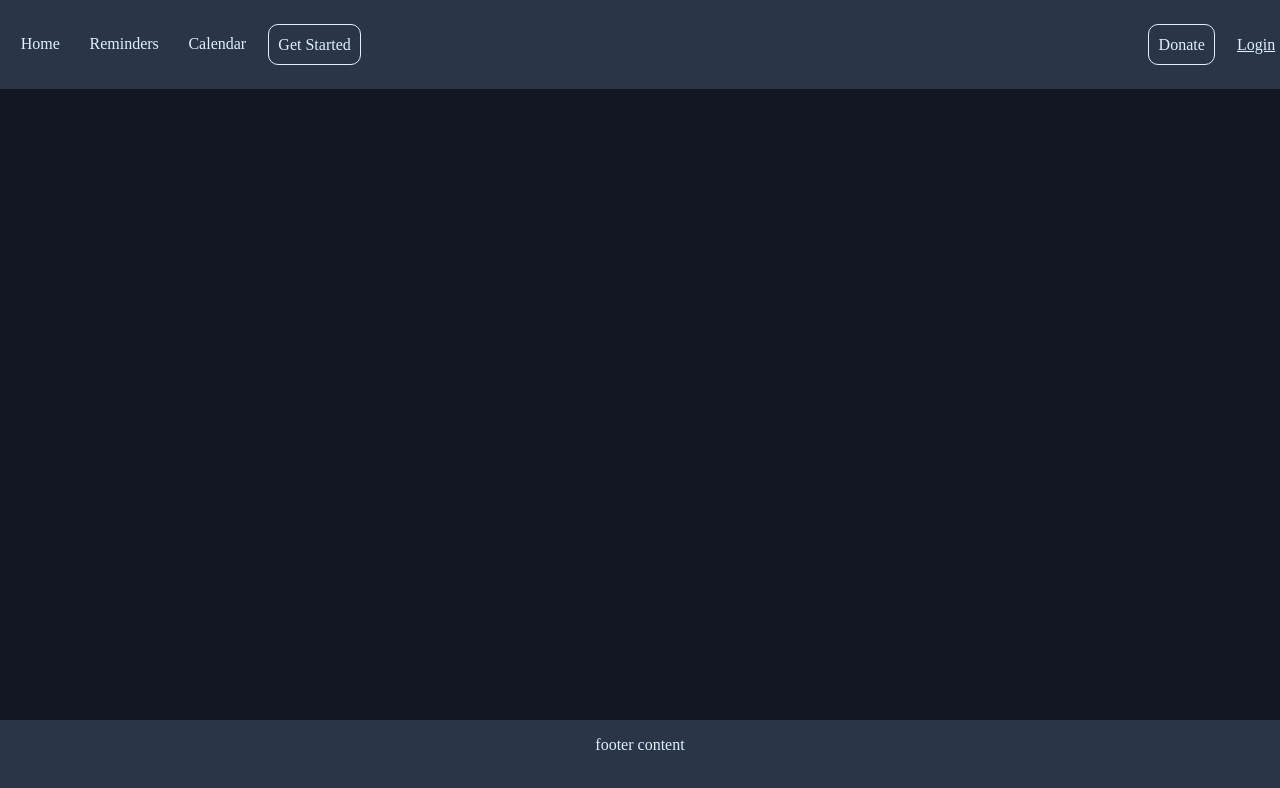
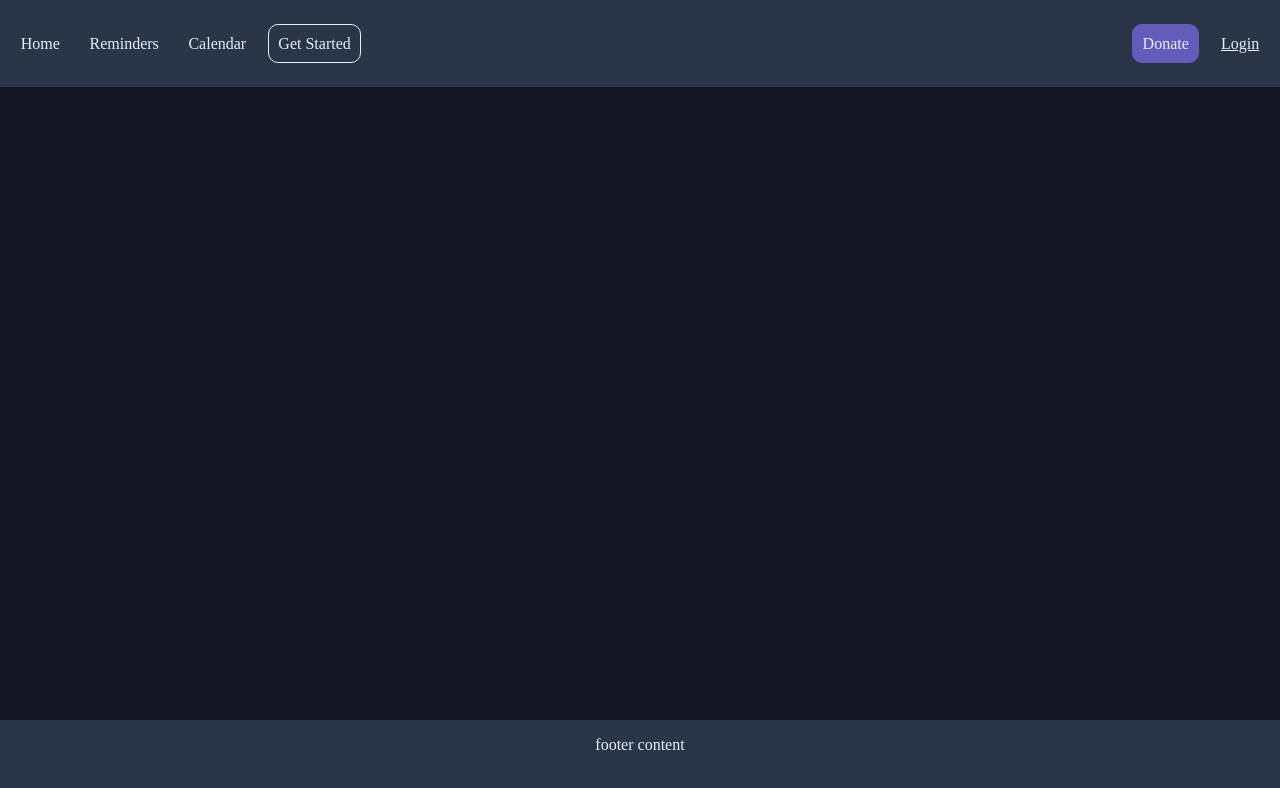
Before and after one commit to Dukky0/Website-Practice, a plain HTML site: page Practice 1/index.html in a window 1280 px wide. Drawn offline with Linux system fonts and the light colour scheme.

Commit message:
moved nav tags to link

```diff
--- a/Practice 1/index.html
+++ b/Practice 1/index.html
@@ -10,16 +10,17 @@
                 <header class="sticky">
                     <nav id="nav-left">
                         <ul>
-                            <li id="home-btn" class="nav-btn btn-padding nav-left"><a class="btn-content" href="./index.html">Home</a></li>
-                            <li id="reminders-btn" class="nav-btn btn-padding nav-left"><a class="btn-content" href="./reminders.html">Reminders</a></li>
-                            <li id="calendar-btn" class="nav-btn btn-padding nav-left"><a class="btn-content" href="./calendar.html">Calendar</a></li>
-                            <li id="setup-btn" class="nav-btn btn-padding rnd-btn-style nav-left"><a href="" target="_blank">Get Started</a></li>
+                            <li class="btn-padding"><a id="home-btn" class="nav-btn btn-content nav-left" href="./index.html">Home</a></li>
+                            <li class="btn-padding"><a id="reminders-btn" class="nav-btn btn-content nav-left" href="./reminders.html">Reminders</a></li>
+                            <li class="btn-padding"><a id="calendar-btn" class="nav-btn btn-content nav-left" href="./calendar.html">Calendar</a></li>
+                            <li class="btn-padding"><a id="setup-btn" class="nav-btn rnd-btn-style nav-left" href="" target="_blank">Get Started</a></li>
+                            <!-- TODO: Setup Button Animations -->
                         </ul>
                     </nav>
                     <nav id="nav-right">
                         <ul>
-                            <li id="donate-btn" class="nav-btn btn-padding rnd-btn-style nav-right"><a href="" target="_blank">Donate</a></li>
-                            <li id="login-btn" class="nav-btn btn-padding nav-right"><a class="btn-content" href="./login.html"><u>Login</u></a></li>
+                            <li class="btn-padding"><a id="donate-btn" class="nav-btn rnd-btn-style nav-right" href="" target="_blank">Donate</a></li>
+                            <li class="btn-padding"><a id="login-btn" class="nav-btn btn-content btn-padding nav-right" href="./login.html"><u>Login</u></a></li>
                         </ul>
                     </nav>
                 </header>
--- a/Practice 1/styles/main.css
+++ b/Practice 1/styles/main.css
@@ -90,6 +90,10 @@ footer {
     margin-right: 0.3em;
 }
 
+#login-btn {
+    margin-right: 1.3em;
+}
+
 .btn-padding {
     padding: 0;
 }
@@ -105,3 +109,8 @@ footer {
     border-radius: 10px;
     padding: 0.6em;
 }
+
+#donate-btn {
+    border-color: var(--primary-accent);
+    background-color: var(--primary-accent);
+}
```
